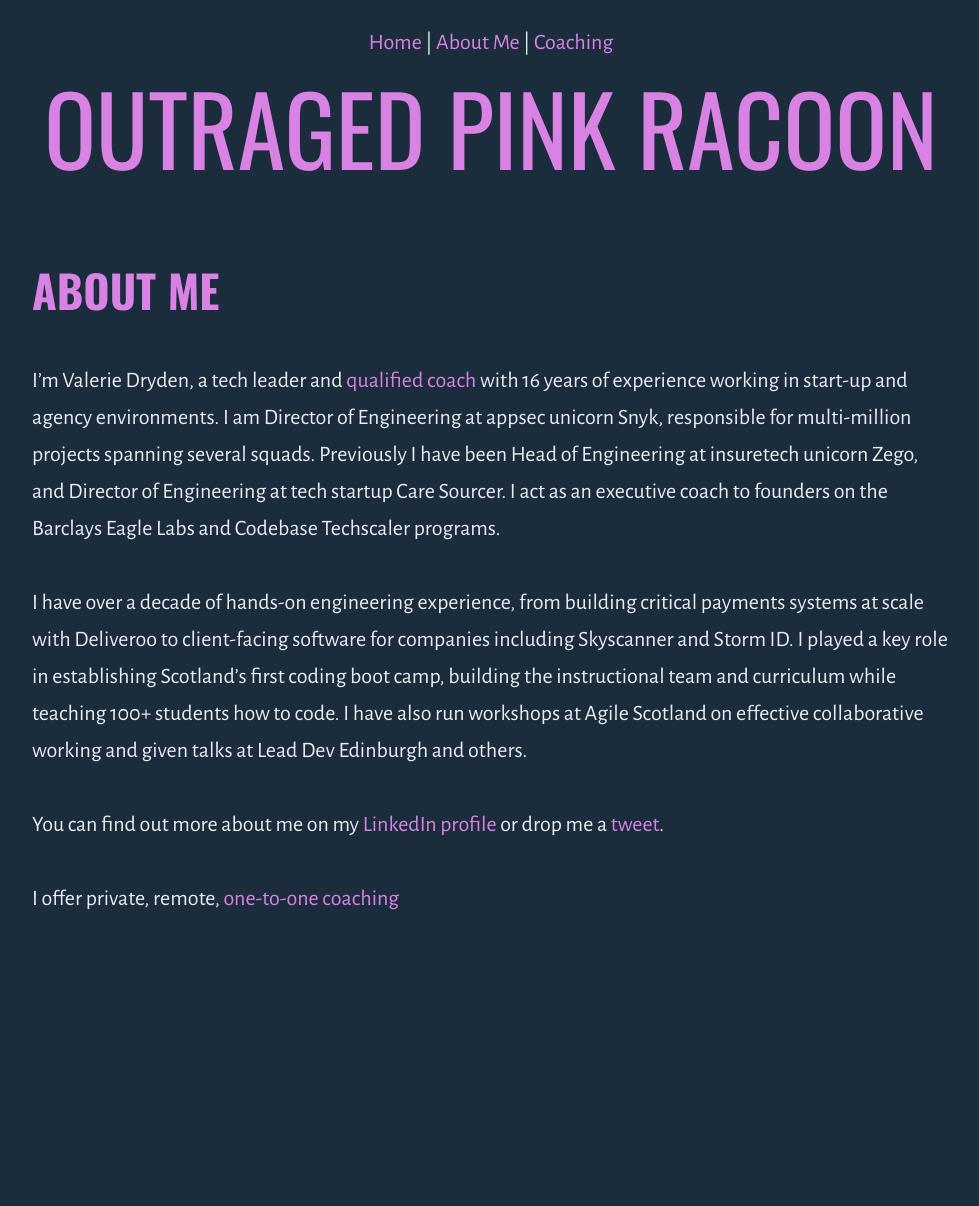
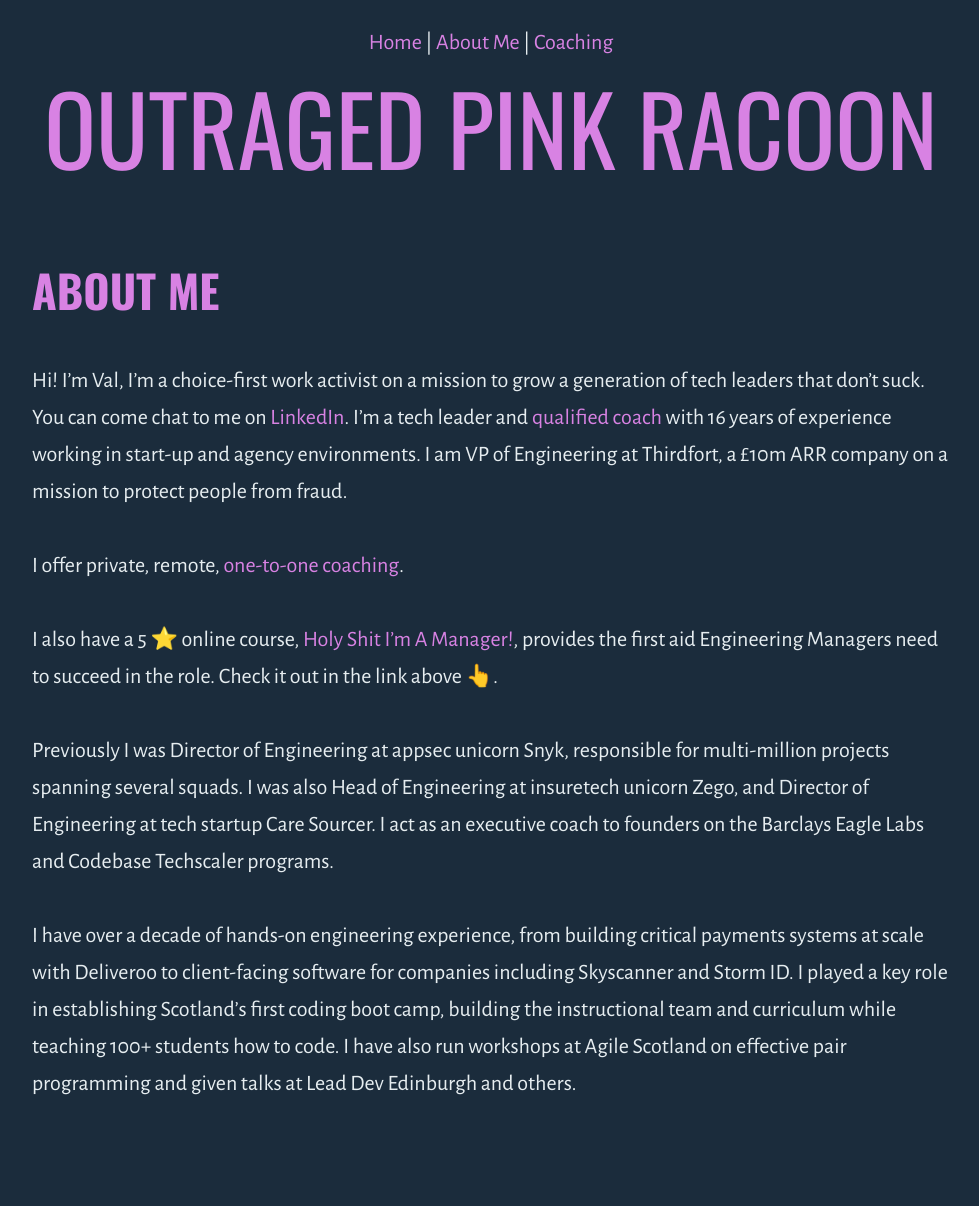
Before and after one commit to outragedpinkracoon/outragedpinkracoon.github.io, a Jekyll site: the page built from about-me.md, in a window 1280 px wide. Shown: the whole page, without its empty margins (149-1128 px from the left). Built offline with Jekyll 4.4.1, drawn with Linux system fonts in a browser that asks for light colours; comment, search, counter and statistics services are not loaded; before the commit the page ends 1021 px from its top, so only the background shows below that.

Commit message:
tart up about me page

```diff
--- a/about-me.md
+++ b/about-me.md
@@ -5,10 +5,12 @@
 description: Tech leader and ILM qualified coach with 16 years experience in start-up, scale-up, product shops and agencies.
 ---
 
-I'm Valerie Dryden, a tech leader and [qualified coach](https://outragedpinkracoon.com/coaching/) with 16 years of experience working in start-up and agency environments. I am Director of Engineering at appsec unicorn Snyk, responsible for multi-million projects spanning several squads. Previously I have been Head of Engineering at insuretech unicorn Zego, and Director of Engineering at tech startup Care Sourcer. I act as an executive coach to founders on the Barclays Eagle Labs and Codebase Techscaler programs.
+Hi! I'm Val, I’m a choice-first work activist on a mission to grow a generation of tech leaders that don't suck. You can come chat to me on [LinkedIn](https://www.linkedin.com/in/outragedpinkracoon/). I'm a tech leader and [qualified coach](https://outragedpinkracoon.com/coaching/) with 16 years of experience working in start-up and agency environments. I am VP of Engineering at Thirdfort, a £10m ARR company on a mission to protect people from fraud.
 
-I have over a decade of hands-on engineering experience, from building critical payments systems at scale with Deliveroo to client-facing software for companies including Skyscanner and Storm ID. I played a key role in establishing Scotland's first coding boot camp, building the instructional team and curriculum while teaching 100+ students how to code. I have also run workshops at Agile Scotland on effective collaborative working and given talks at Lead Dev Edinburgh and others.
+I offer private, remote, [one-to-one coaching](http://outragedpinkracoon.com/coaching).
 
-You can find out more about me on my [LinkedIn profile](https://www.linkedin.com/in/valeriejanedryden/) or drop me a [tweet](https://twitter.com/outragedracoon).
+I also have a 5 ⭐️ online course, [Holy Shit I'm A Manager!](https://www.holyshitimamanager.com/course/engineering-manager-first-aid), provides the first aid Engineering Managers need to succeed in the role. Check it out in the link above 👆.
 
-I offer private, remote, [one-to-one coaching](http://outragedpinkracoon.com/coaching)
+Previously I was Director of Engineering at appsec unicorn Snyk, responsible for multi-million projects spanning several squads. I was also Head of Engineering at insuretech unicorn Zego, and Director of Engineering at tech startup Care Sourcer. I act as an executive coach to founders on the Barclays Eagle Labs and Codebase Techscaler programs.
+
+I have over a decade of hands-on engineering experience, from building critical payments systems at scale with Deliveroo to client-facing software for companies including Skyscanner and Storm ID. I played a key role in establishing Scotland's first coding boot camp, building the instructional team and curriculum while teaching 100+ students how to code. I have also run workshops at Agile Scotland on effective pair programming and given talks at Lead Dev Edinburgh and others.
```
